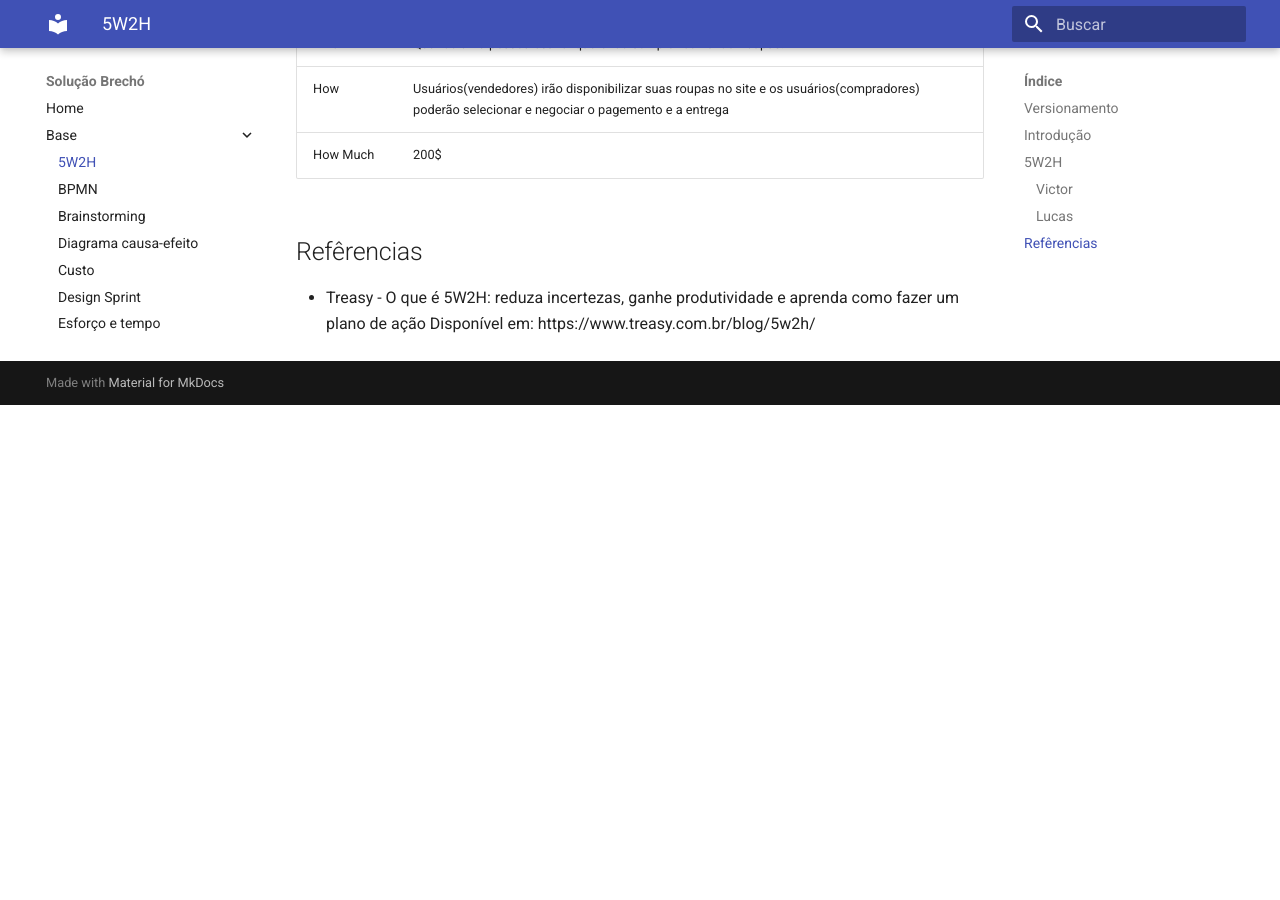
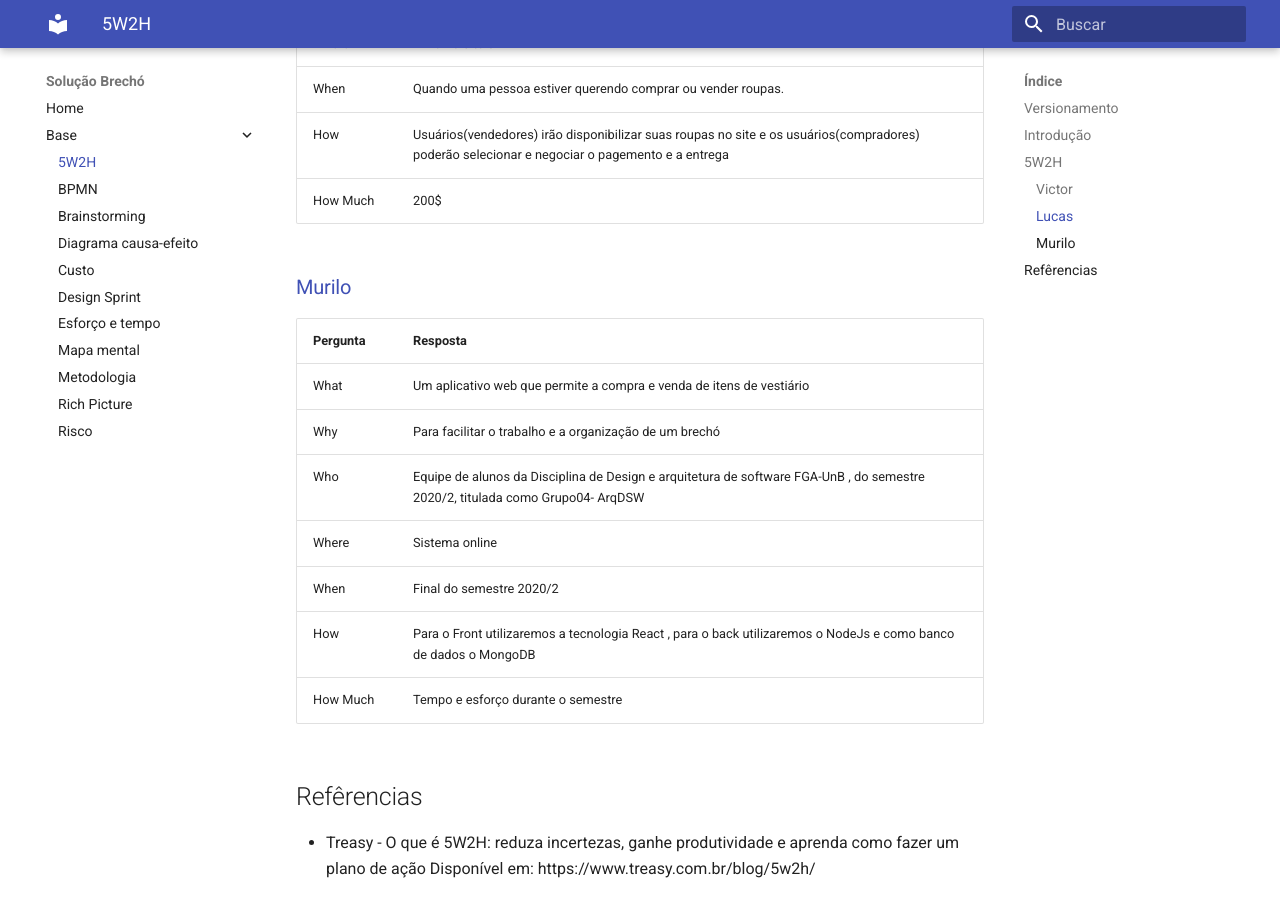
Before and after one commit to UnBArqDsw2020-2/2020.2_G4, an MkDocs documentation site: the page built from docs/base/5W2H.md, in a window 1280 px wide and 900 px high, scrolled down 1716 px. Built offline with MkDocs 1.6.1 and Material for MkDocs 9.7.7, drawn with Linux system fonts in a browser that asks for light colours; old or Windows-style settings are respelled for this version of MkDocs; before the commit the page ends 2121 px from its top, so only the background shows below that; some of the changed text lies outside the part shown.

Commit message:
5W2H Murilo Schiler

```diff
--- a/docs/base/5W2H.md
+++ b/docs/base/5W2H.md
@@ -7,6 +7,7 @@
 | 15/02/2021 | 1.0 | Criação do documento | Victor Levi |
 | 15/02/2021 | 1.1 | Criação do 5WH2 | Victor Levi |
 | 17/02/2021 | 1.2 | Conceitos,versionamento,5WH2| Lucas Lopes |
+| 19/02/2021 | 1.3 | Criação do 3° 5W2H| Murilo Schiler |
 
 
 ## Introdução
@@ -54,6 +55,19 @@
 | How  |  Usuários(vendedores) irão disponibilizar suas roupas no site e os usuários(compradores) poderão selecionar e negociar o pagemento e a entrega |
 | How Much | 200$
 
+### [Murilo](https://github.com/muriloschiler)
+
+
+| Pergunta | Resposta |
+| -- | -- |
+| What  |  Um aplicativo web que permite a compra e venda de itens de vestiário |
+| Why  | Para facilitar o trabalho e a organização de um brechó|
+| Who  | Equipe de alunos da Disciplina de Design e arquitetura de software FGA-UnB , do semestre 2020/2, titulada como Grupo04- ArqDSW |
+| Where  |  Sistema online |
+| When | Final do semestre  2020/2 |
+| How  |  Para o Front utilizaremos a tecnologia React , para o back utilizaremos o NodeJs e como banco de dados o MongoDB |
+| How Much | Tempo e esforço durante o semestre
+
 ## Refêrencias
 
 * Treasy - O que é 5W2H: reduza incertezas, ganhe produtividade e aprenda como fazer um plano de ação Disponível em: https://www.treasy.com.br/blog/5w2h/
```
